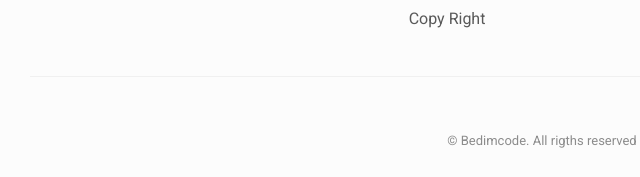
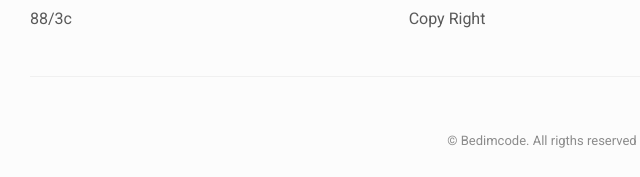
Before and after one commit to classicpages/watches-web, a plain HTML site: page index.html in a window 1280 px wide. Shown: the part 4902-5079 px from the top of the page, 98-738 px from the left. Drawn offline with nearby package versions, Linux system fonts and the light colour scheme.

Commit message:
house num

```diff
--- a/index.html
+++ b/index.html
@@ -511,6 +511,7 @@
                     <li>Takoradi-Ghana</li>
                     <li>Kwesimintsim-Danielson Street</li>
                     <li>GS-500-2979</li>
+                    <li>88/3c</li>
                 </ul>
             </div>
             <div class="footer__content">
```
